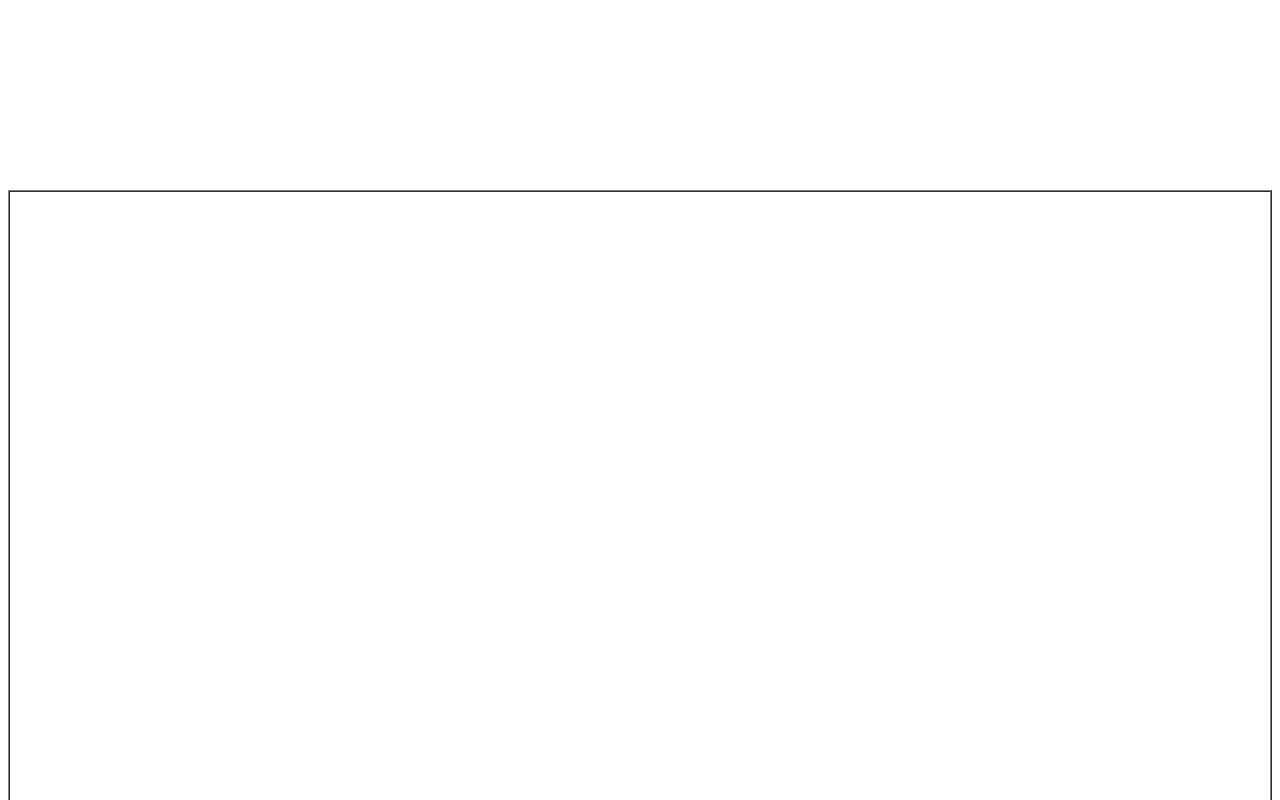
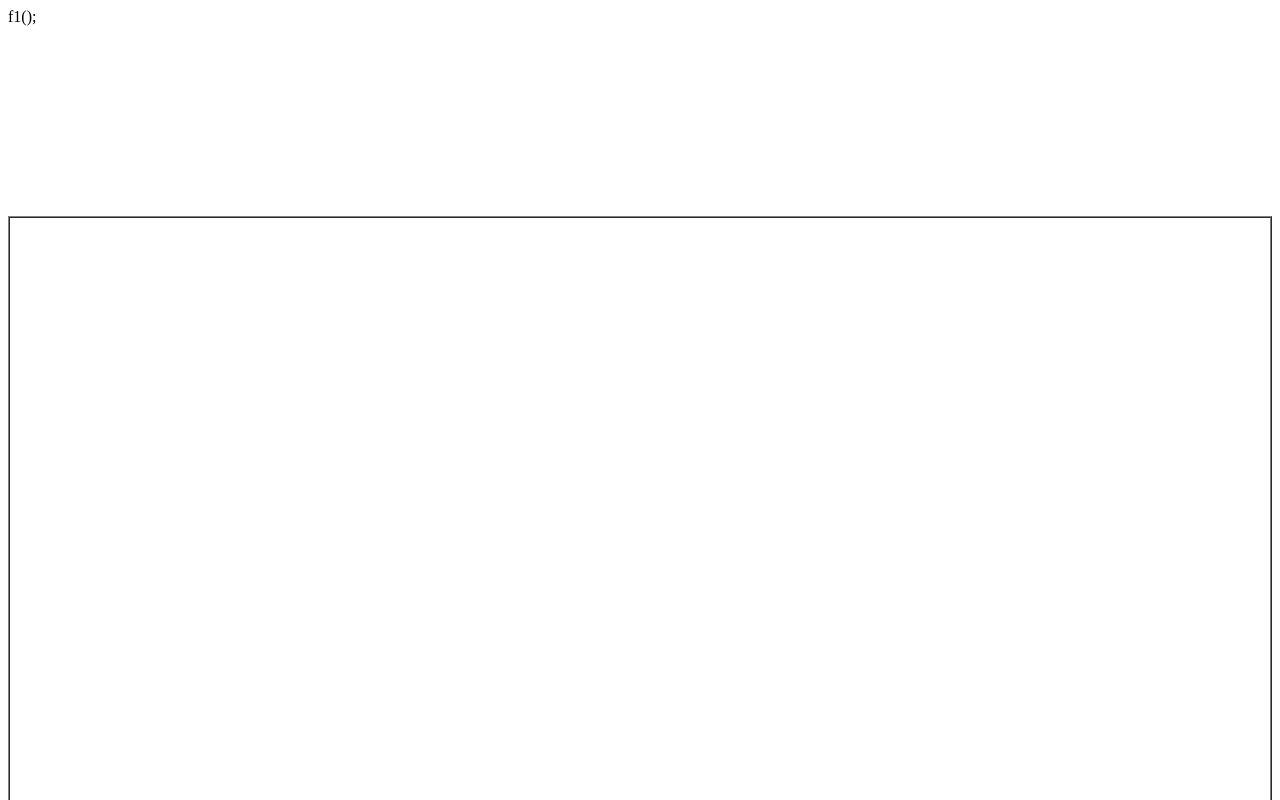
Before and after one commit to KtnanM/Raspis, a plain HTML site: page index.html in a window 1280 px wide. Shown: the top 800 px of the page. Drawn offline with Linux system fonts and the light colour scheme.

Commit message:
Update index.html

```diff
--- a/index.html
+++ b/index.html
@@ -792,6 +792,7 @@ function f3(){
 </script>
 </head>
 <body>
+f1();
     <table class="tab" width="100%" cellspacing="0" cellpadding="0" border="1"><tr><td height="1500px">
 <div class="ras" id="d1"></div>
 <div class="ras" id="d2"></div>
```
